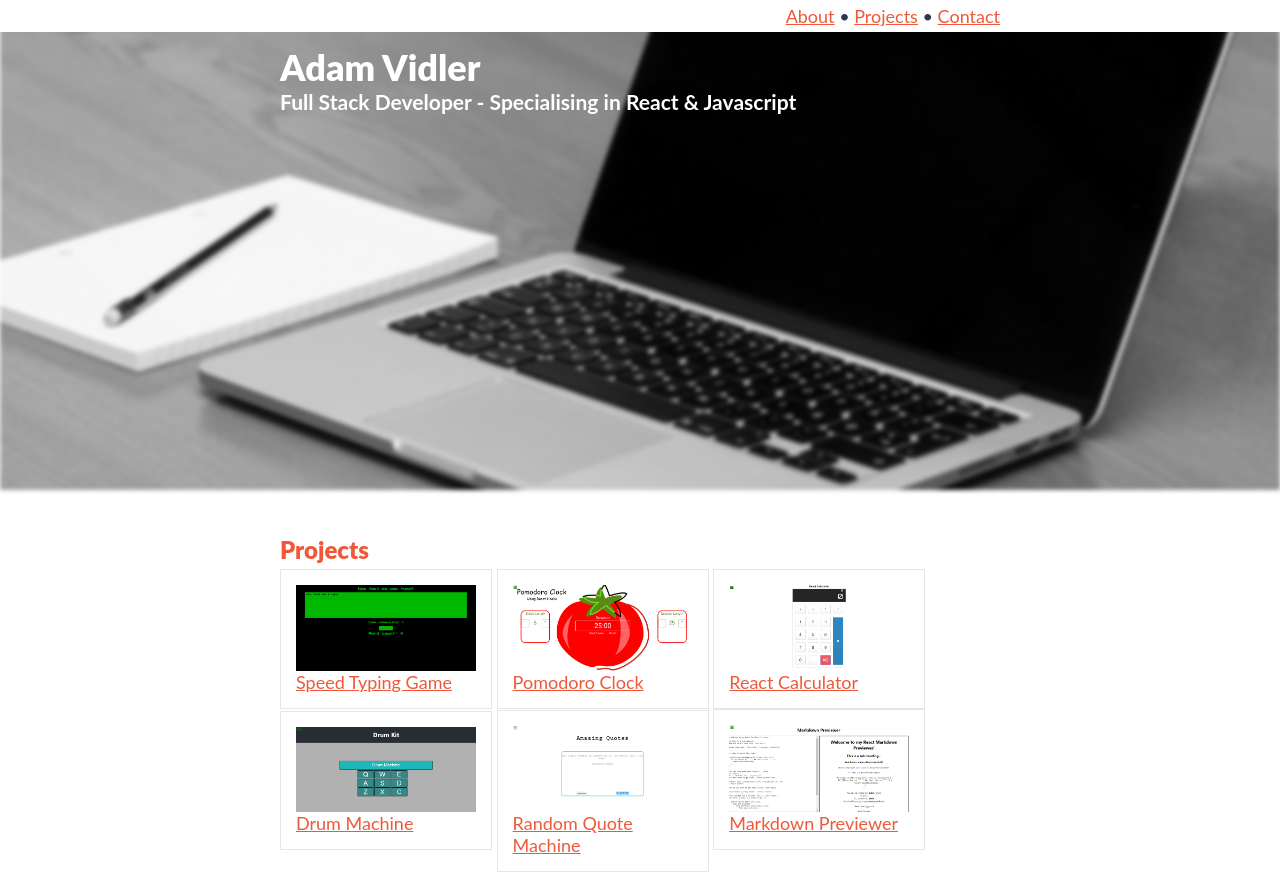
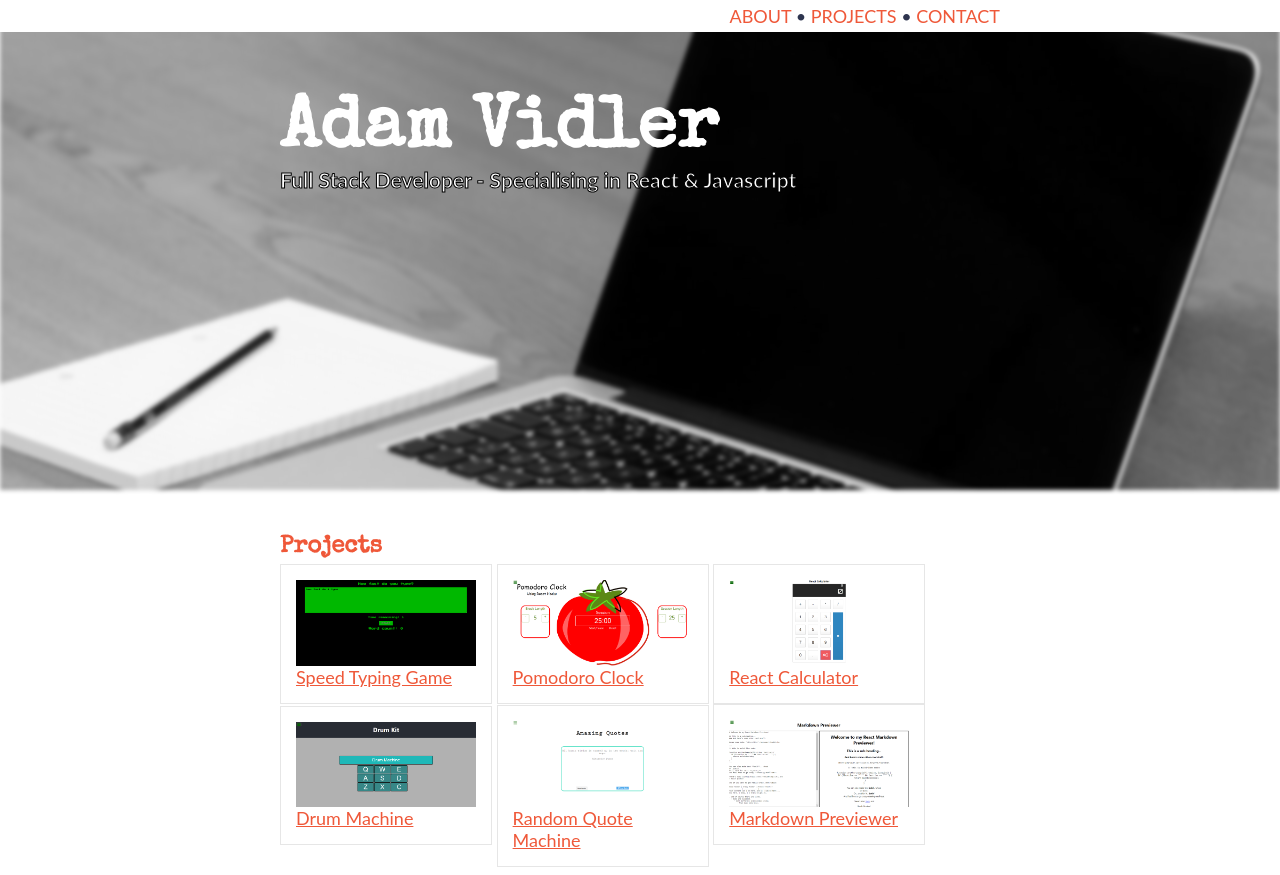
Before and after one commit to avidler/avidler.github.io, a plain HTML site: page index.html in a window 1280 px wide. Shown: the top 875 px of the page. Drawn offline with nearby package versions, Linux system fonts and the light colour scheme.

Commit message:
Add files via upload

```diff
--- a/css/style.css
+++ b/css/style.css
@@ -1,3 +1,6 @@
+@import url('https://fonts.googleapis.com/css?family=Overpass&display=swap');
+@import url('https://fonts.googleapis.com/css?family=Special+Elite&display=swap');
+
 * {
 
     padding: 0;
@@ -12,20 +15,17 @@ body {
     color: #2e354f;
 }
 
-div {
-
-}
-
 h1,
 h2,
 strong {
+    font-family: 'Special Elite', cursive;
     font-weight: 900;
 }
 
 /* Typography */
 
 h1 {
-    font-size: 36px;
+    font-size: 4em;
     margin: 0;
 }
 
@@ -33,6 +33,11 @@ h2 {
     font-size: 24px;
     color: #ef5839;
     padding-bottom: 5px;
+}
+
+h3 {
+    -webkit-text-stroke-width: 1px;
+    -webkit-text-stroke-color: black;
 }
 
 a {
@@ -59,6 +64,11 @@ nav {
 
 }
 
+nav a {
+    text-decoration:none;
+    text-transform: uppercase;
+}
+
 header {
 
     padding: 45px 0;
@@ -76,16 +86,21 @@ header::before {
     position: absolute;
     background-image: url(../assets/header-bg.jpg);
     background-size: cover;
-    background-position: 0 -150px;
+    background-position: center center;
+    background-repeat: no-repeat;
+    background-attachment: fixed;
     z-index: -1;
     filter: grayscale(100%) blur(2px);
     -webkit-filter: grayscale(100%) blur(2px);
 }
 
 .header-inner {
+    padding-top: 50px;
     position: relative;
+    vertical-align: middle;
 
 }
+
 
 section {
     padding: 45px 0;
@@ -94,6 +109,7 @@ section {
 .container {
     width: 720px;
     margin: 0 auto;
+    padding: 0 5%;
 }
 
 @media (max-width: 650px) {
@@ -106,6 +122,7 @@ section {
     margin: 0 auto;
     padding: 45px 0;
     display: flex;
+    flex-wrap: wrap;
 }
 
 .contact {
@@ -136,14 +153,14 @@ section {
 
   .project-tile a img{
     max-width: 100%;
-        -webkit-transform: scale(1);
-      transform: scale(1);
-      -webkit-transition: .6s ease-in-out;
-      transition: .6s ease-in-out;
+    -webkit-transform: scale(1);
+    transform: scale(1);
+    -webkit-transition: .6s ease-in-out;
+    transition: .6s ease-in-out;
   }
 
   .project-tile a img:hover {
     -webkit-transform: scale(1.1);
-      transform: scale(1.1);
+    transform: scale(1.1);
     z-index: 5;
   }
```
